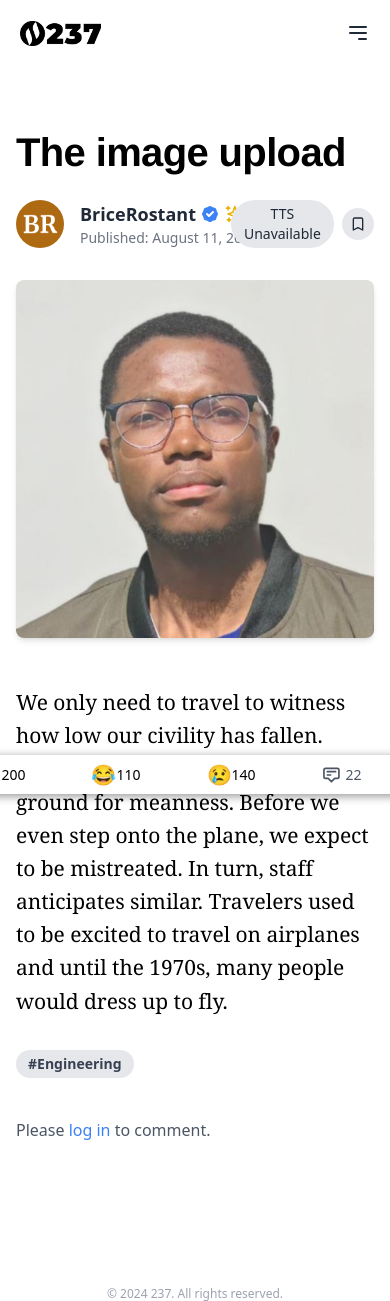
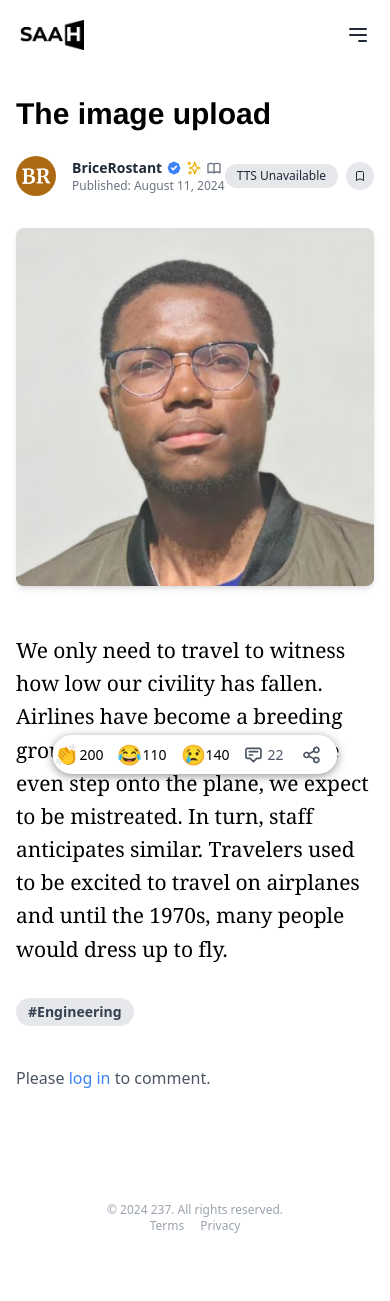
Before and after one commit to SaahBrice/blog, a Django app: page /articles/12/ in a window 390 px wide. Shown: the top 1301 px of the page. After the commit the page ends 1233 px from the top, so only its background shows below. Run offline with Django 5.2, Linux system fonts and the light colour scheme; data comes from the database, SQL or seed files in the repository; both versions use the stored data as it was after the commit; parts of the project's set-up code (start-up, migrations or seed data) failed here and were passed over; some libraries are stand-ins or nearby versions; some web fonts are replaced.

Commit message:
Adjusted sticky box in mobile view
reaction mobile view

```diff
--- a/blog/static/css/article_detail.css
+++ b/blog/static/css/article_detail.css
@@ -1,8 +1,6 @@
 .article-title {
     font-family: 'Helvetica Neue', Arial, sans-serif;
-    font-size: 2.5rem;
     line-height: 1.2;
-    letter-spacing: -0.016em;
     font-weight: 700;
 }
 .article-content {
@@ -143,7 +141,7 @@
 
 .sticky-reactions-box {
     position: fixed;
-    bottom: 50px;
+    bottom: 70px;
     left: 50%;
     transform: translateX(-50%);
     background-color: rgb(255, 255, 255);
@@ -152,8 +150,9 @@
     display: flex;
     align-items: center;
     justify-content: center;
+    z-index: 49;
 
-    z-index: 49;
+
 }
 
 .sticky-reactions-box .reaction-container {
@@ -165,7 +164,7 @@
 
 .sticky-reactions-box .reaction-options {
     bottom: 100%;
-    left: 50%;
+    left: 130%;
     transform: translateX(-50%);
     margin-bottom: 8px;
 }
@@ -189,8 +188,8 @@
     background: none;
     border: none;
     cursor: pointer;
-    padding: 4px 8px;
-    margin: 5px 20px;
+    padding: 4px 1px;
+    margin: 5px 1px;
     font-size: 14px;
     display: flex;
     align-items: center;
--- a/blog/templates/articles/article_detail.html
+++ b/blog/templates/articles/article_detail.html
@@ -13,42 +13,42 @@
 {% block content %}
 <div class="max-w-3xl mx-auto px-4 sm:px-6 lg:px-8 py-12">
     <article class="prose lg:prose-xl">
-        <h1 class="article-title mb-6">{{ article.title }}</h1>
+        <h1 class="article-title text-3xl sm:text-4xl mb-6">{{ article.title }}</h1>
 
         <div class="flex items-center justify-between mb-8">
             <div class="flex items-center">
-                <img src="{{ article.author.profile_picture.url }}" alt="{{ article.author.username }}" class="w-12 h-12 rounded-full mr-4">
+                <img src="{{ article.author.profile_picture.url }}" alt="{{ article.author.username }}" class="w-10 h-10 sm:w-12 sm:h-12 rounded-full mr-4">
                 <div>
-                    <p class="text-lg font-semibold text-gray-800 flex items-center">
+                    <p class="text-sm sm:text-lg font-semibold text-gray-800 flex items-center">
                         {{ article.author.username }}
                         {% if article.author.is_verified %}
-                            <svg class="w-5 h-5 ml-1 text-blue-500" fill="currentColor" viewBox="0 0 20 20" xmlns="http://www.w3.org/2000/svg">
+                            <svg class="w-4 h-4 sm:w-5 sm:h-5 ml-1 text-blue-500" fill="currentColor" viewBox="0 0 20 20" xmlns="http://www.w3.org/2000/svg">
                                 <path fill-rule="evenodd" d="M6.267 3.455a3.066 3.066 0 001.745-.723 3.066 3.066 0 013.976 0 3.066 3.066 0 001.745.723 3.066 3.066 0 012.812 2.812c.051.643.304 1.254.723 1.745a3.066 3.066 0 010 3.976 3.066 3.066 0 00-.723 1.745 3.066 3.066 0 01-2.812 2.812 3.066 3.066 0 00-1.745.723 3.066 3.066 0 01-3.976 0 3.066 3.066 0 00-1.745-.723 3.066 3.066 0 01-2.812-2.812 3.066 3.066 0 00-.723-1.745 3.066 3.066 0 010-3.976 3.066 3.066 0 00.723-1.745 3.066 3.066 0 012.812-2.812zm7.44 5.252a1 1 0 00-1.414-1.414L9 10.586 7.707 9.293a1 1 0 00-1.414 1.414l2 2a1 1 0 001.414 0l4-4z" clip-rule="evenodd"></path>
                             </svg>
                         {% endif %}
                         {% if article.author.is_premium %}
-                            <svg class="w-5 h-5 ml-1 text-yellow-500" fill="none" stroke="currentColor" viewBox="0 0 24 24" xmlns="http://www.w3.org/2000/svg">
+                            <svg class="w-4 h-4 sm:w-5 sm:h-5 ml-1 text-yellow-500" fill="none" stroke="currentColor" viewBox="0 0 24 24" xmlns="http://www.w3.org/2000/svg">
                                 <path stroke-linecap="round" stroke-linejoin="round" stroke-width="2" d="M5 3v4M3 5h4M6 17v4m-2-2h4m5-16l2.286 6.857L21 12l-5.714 2.143L13 21l-2.286-6.857L5 12l5.714-2.143L13 3z"></path>
                             </svg>
                         {% endif %}
                         {% if article.author.is_writer %}
-                            <svg class="w-5 h-5 ml-1 text-gray-500" fill="none" stroke="currentColor" viewBox="0 0 24 24" xmlns="http://www.w3.org/2000/svg">
+                            <svg class="w-4 h-4 sm:w-5 sm:h-5 ml-1 text-gray-500" fill="none" stroke="currentColor" viewBox="0 0 24 24" xmlns="http://www.w3.org/2000/svg">
                                 <path stroke-linecap="round" stroke-linejoin="round" stroke-width="2" d="M12 6.253v13m0-13C10.832 5.477 9.246 5 7.5 5S4.168 5.477 3 6.253v13C4.168 18.477 5.754 18 7.5 18s3.332.477 4.5 1.253m0-13C13.168 5.477 14.754 5 16.5 5c1.747 0 3.332.477 4.5 1.253v13C19.832 18.477 18.247 18 16.5 18c-1.746 0-3.332.477-4.5 1.253" />
                             </svg>
                         {% endif %}
                     </p>
-                    <p class="text-sm text-gray-500">Published: {{ article.created_at|date:"F j, Y" }}</p>
+                    <p class="text-xs sm:text-sm text-gray-500">Published: {{ article.created_at|date:"F j, Y" }}</p>
                 </div>
             </div>
             <div class="flex space-x-2 items-center">
-                <button id="ttsButton" class="bg-gray-200 hover:bg-gray-300 text-gray-800  py-1 px-3 text-sm rounded-full">Read gist</button>
+                <button id="ttsButton" class="bg-gray-200 hover:bg-gray-300 text-gray-800  py-1 px-3 text-xs sm:text-sm rounded-full">Read gist</button>
                 <button id="bookmarkBtn" data-article-id="{{ article.id }}" class="bg-gray-200 hover:bg-gray-300 text-gray-800 font-bold p-2 rounded-full">
                     {% if is_bookmarked %}
-                        <svg class="w-4 h-4" fill="currentColor" viewBox="0 0 20 20" xmlns="http://www.w3.org/2000/svg">
+                        <svg class="w-3 h-3 sm:w-4 sm:h-4" fill="currentColor" viewBox="0 0 20 20" xmlns="http://www.w3.org/2000/svg">
                             <path d="M5 4a2 2 0 012-2h6a2 2 0 012 2v14l-5-2.5L5 18V4z"></path>
                         </svg>
                     {% else %}
-                        <svg class="w-4 h-4" fill="none" stroke="currentColor" viewBox="0 0 24 24" xmlns="http://www.w3.org/2000/svg">
+                        <svg class="w-3 h-3 sm:w-4 sm:h-4" fill="none" stroke="currentColor" viewBox="0 0 24 24" xmlns="http://www.w3.org/2000/svg">
                             <path stroke-linecap="round" stroke-linejoin="round" stroke-width="2" d="M5 5a2 2 0 012-2h10a2 2 0 012 2v16l-7-3.5L5 21V5z"></path>
                         </svg>
                     {% endif %}
--- a/blog/templates/base.html
+++ b/blog/templates/base.html
@@ -4,7 +4,7 @@
 <head>
     <meta charset="UTF-8">
     <meta name="viewport" content="width=device-width, initial-scale=1.0">
-    <title>{% block title %}237{% endblock %}</title>
+    <title>{% block title %}SAAH{% endblock %}</title>
     <script
         src="https://code.jquery.com/jquery-3.7.1.js"
         integrity="sha256-eKhayi8LEQwp4NKxN+CfCh+3qOVUtJn3QNZ0TciWLP4="
@@ -94,7 +94,7 @@
         <nav class="container mx-auto flex justify-between items-center p-5">
             <div class="">
                 <a href="{% url 'article_list' %}" class="">
-                    <img src="{% static 'logo.png' %}" alt="237" class="inline-block" style="max-height: 25px;" />
+                    <img src="{% static 'logo.png' %}" alt="SAAH" class="inline-block" style="max-height: 30px;" />
                 </a>
             </div>
             {% if user.is_authenticated %}
@@ -194,7 +194,7 @@
         </div>
     </div>
 
-    <main class="my-20">
+    <main class="my-12">
         {% block content %}
         {% endblock %}
     </main>
```
Also changed, not shown: blog/db.sqlite3, blog/static/logo.png, 3 other files.
